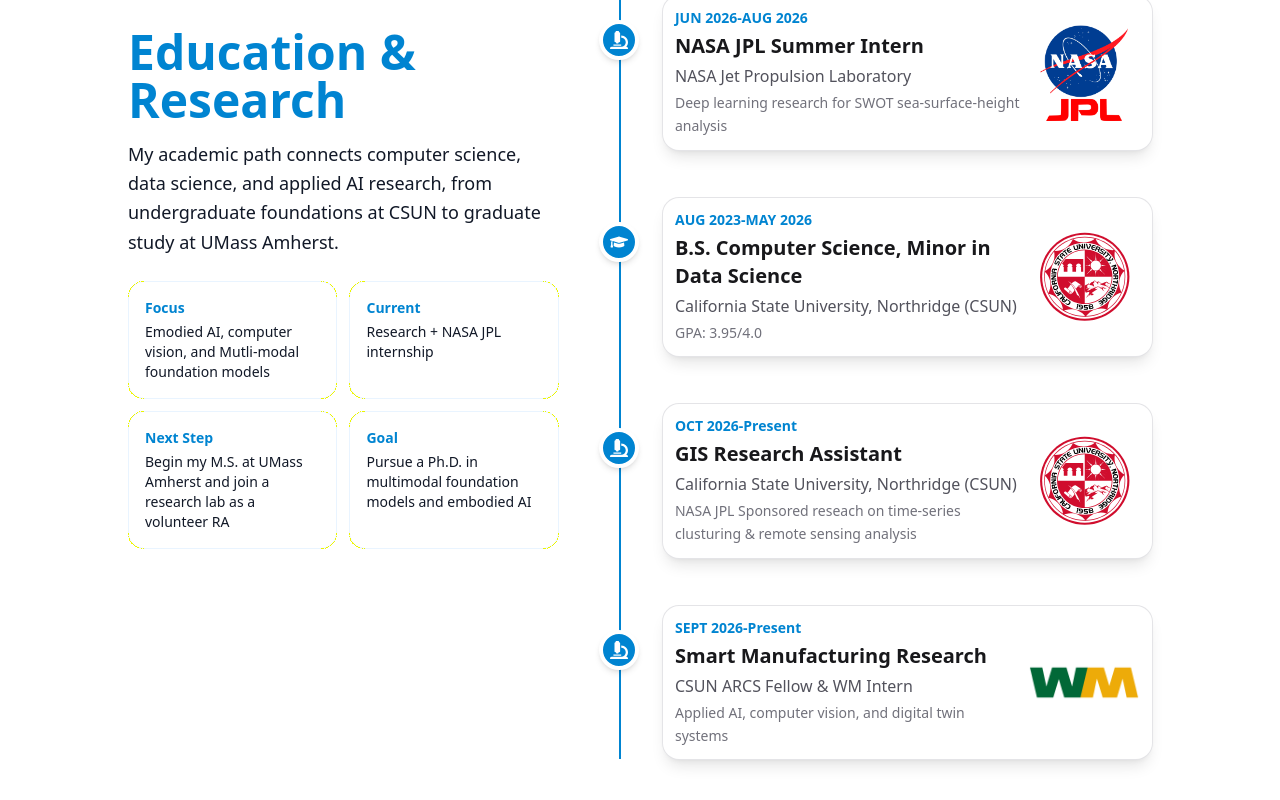
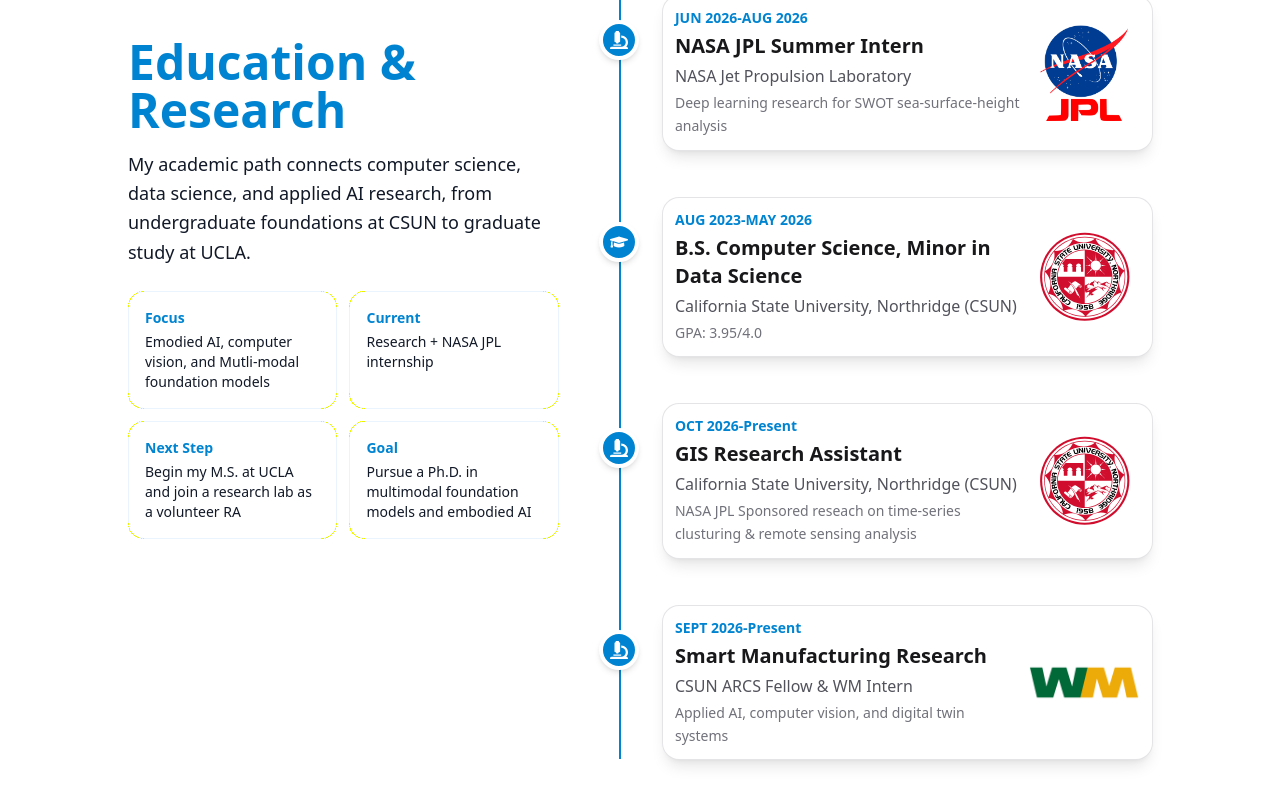
Before and after one commit to JohnathanAguilar01/Johnathan_Portfolio, a React (Vite) app: page / in a window 1280 px wide. Shown: the part 1654-2454 px from the top of the page. Built offline with nearby package versions, Linux system fonts and the light colour scheme.

Commit message:
fixed umass to ucla

```diff
--- a/src/components/Education.tsx
+++ b/src/components/Education.tsx
@@ -20,7 +20,7 @@
         <p className="max-w-xl text-lg leading-relaxed">
           My academic path connects computer science, data science, and applied
           AI research, from undergraduate foundations at CSUN to graduate study
-          at UMass Amherst.
+          at UCLA.
         </p>
 
         <div className="mt-6 grid w-full max-w-xl grid-cols-1 gap-3 sm:grid-cols-2">
@@ -43,8 +43,7 @@
               Next Step
             </p>
             <p className="mt-1 text-sm">
-              Begin my M.S. at UMass Amherst and join a research lab as a
-              volunteer RA
+              Begin my M.S. at UCLA and join a research lab as a volunteer RA
             </p>
           </div>
 
```
